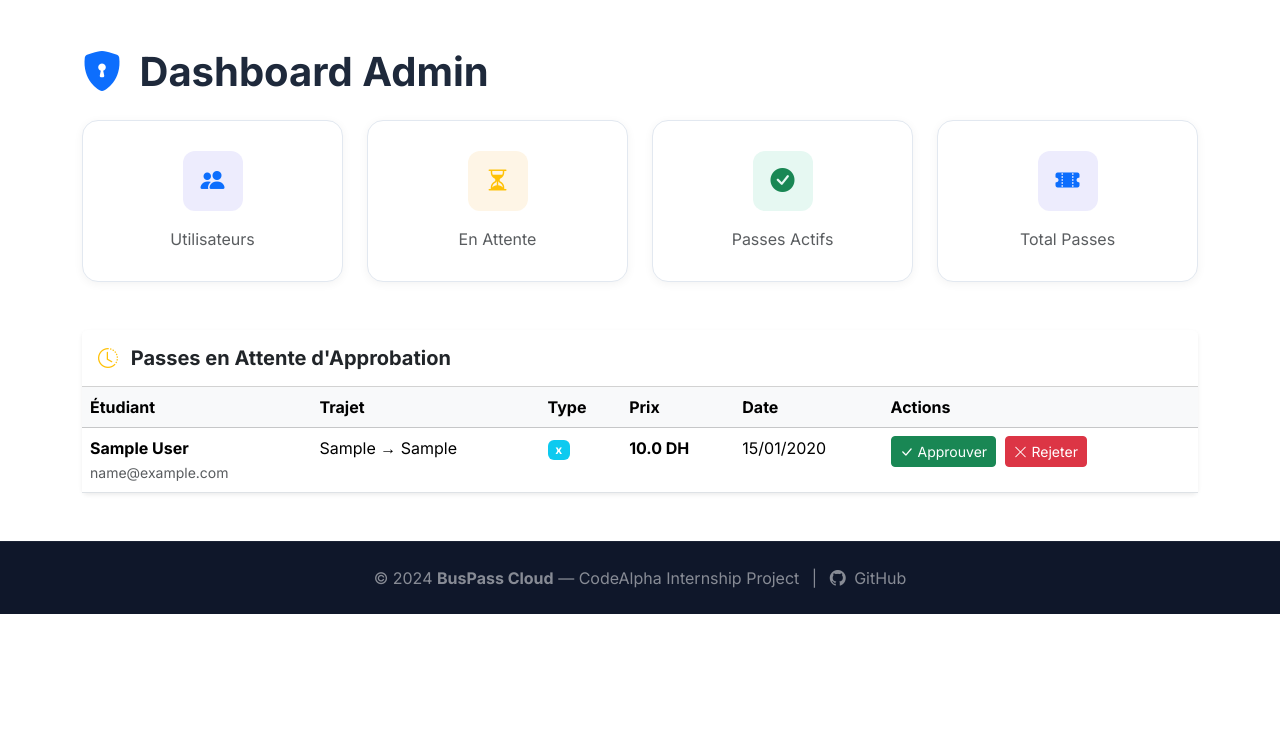
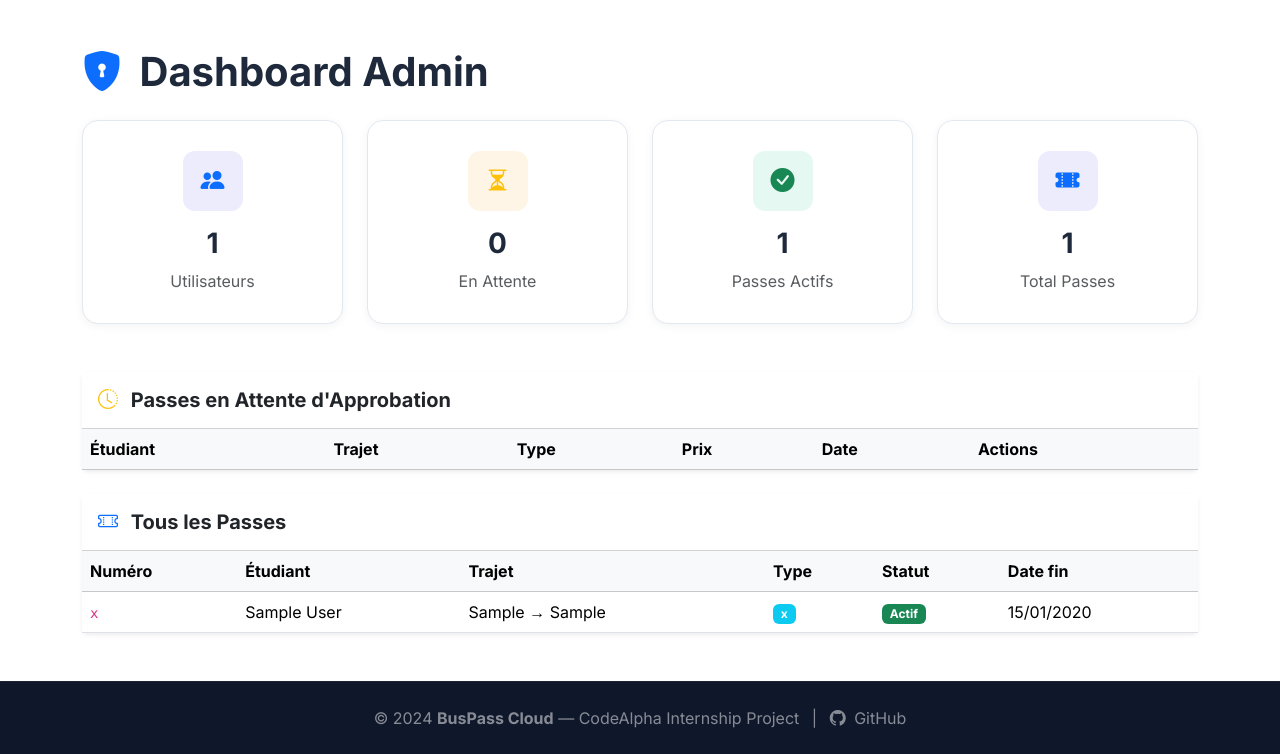
Before and after one commit to mabdesamad-gif/CodeAlpha_CloudBasedBusPassSystem, a Flask app: page /admin/dashboard in a window 1280 px wide. Shown: the part 74-828 px from the top of the page. Before the commit the page ends 688 px from the top, so only its background shows below. Run offline with Flask 3, Linux system fonts and the light colour scheme; a user stored in the database is signed in; tables that the repository leaves empty hold one stand-in row (values such as "Sample post"); lists and menus that the app fills with data are empty.

Commit message:
Fix admin dashboard

```diff
--- a/templates/admin_dashboard.html
+++ b/templates/admin_dashboard.html
@@ -15,7 +15,7 @@
         <div class="stat-icon bg-primary-soft mx-auto mb-3">
           <i class="bi bi-people-fill text-primary"></i>
         </div>
-        <h3 class="fw-bold">{{ total_users }}</h3>
+        <h3 class="fw-bold">{{ stats.total_users }}</h3>
         <p class="text-muted mb-0">Utilisateurs</p>
       </div>
     </div>
@@ -24,7 +24,7 @@
         <div class="stat-icon bg-warning-soft mx-auto mb-3">
           <i class="bi bi-hourglass-split text-warning"></i>
         </div>
-        <h3 class="fw-bold">{{ pending_passes }}</h3>
+        <h3 class="fw-bold">{{ stats.pending_passes }}</h3>
         <p class="text-muted mb-0">En Attente</p>
       </div>
     </div>
@@ -33,7 +33,7 @@
         <div class="stat-icon bg-success-soft mx-auto mb-3">
           <i class="bi bi-check-circle-fill text-success"></i>
         </div>
-        <h3 class="fw-bold">{{ active_passes }}</h3>
+        <h3 class="fw-bold">{{ stats.active_passes }}</h3>
         <p class="text-muted mb-0">Passes Actifs</p>
       </div>
     </div>
@@ -42,7 +42,7 @@
         <div class="stat-icon bg-primary-soft mx-auto mb-3">
           <i class="bi bi-ticket-perforated-fill text-primary"></i>
         </div>
-        <h3 class="fw-bold">{{ total_passes }}</h3>
+        <h3 class="fw-bold">{{ stats.total_passes }}</h3>
         <p class="text-muted mb-0">Total Passes</p>
       </div>
     </div>
@@ -71,6 +71,7 @@
           </thead>
           <tbody>
             {% for pass in passes %}
+            {% if pass.status == 'pending' %}
             <tr>
               <td>
                 <strong>{{ pass.owner.full_name }}</strong><br>
@@ -81,16 +82,19 @@
               <td><strong>{{ pass.price }} DH</strong></td>
               <td>{{ pass.created_at.strftime('%d/%m/%Y') }}</td>
               <td>
-                <a href="/admin/approve/{{ pass.id }}"
-                   class="btn btn-success btn-sm me-1">
-                  <i class="bi bi-check-lg"></i> Approuver
-                </a>
-                <a href="/admin/reject/{{ pass.id }}"
-                   class="btn btn-danger btn-sm">
-                  <i class="bi bi-x-lg"></i> Rejeter
-                </a>
+                <form action="{{ url_for('admin.approve_pass', pass_id=pass.id) }}" method="POST" style="display:inline">
+                  <button type="submit" class="btn btn-success btn-sm me-1">
+                    <i class="bi bi-check-lg"></i> Approuver
+                  </button>
+                </form>
+                <form action="{{ url_for('admin.reject_pass', pass_id=pass.id) }}" method="POST" style="display:inline">
+                  <button type="submit" class="btn btn-danger btn-sm">
+                    <i class="bi bi-x-lg"></i> Rejeter
+                  </button>
+                </form>
               </td>
             </tr>
+            {% endif %}
             {% else %}
             <tr>
               <td colspan="6" class="text-center py-4 text-muted">
@@ -104,5 +108,58 @@
       </div>
     </div>
   </div>
+
+  <!-- Tous les passes -->
+  <div class="card border-0 shadow-sm mt-4">
+    <div class="card-header bg-white py-3">
+      <h5 class="fw-bold mb-0">
+        <i class="bi bi-ticket-perforated text-primary me-2"></i>
+        Tous les Passes
+      </h5>
+    </div>
+    <div class="card-body p-0">
+      <div class="table-responsive">
+        <table class="table table-hover mb-0">
+          <thead class="table-light">
+            <tr>
+              <th>Numéro</th>
+              <th>Étudiant</th>
+              <th>Trajet</th>
+              <th>Type</th>
+              <th>Statut</th>
+              <th>Date fin</th>
+            </tr>
+          </thead>
+          <tbody>
+            {% for pass in passes %}
+            <tr>
+              <td><code>{{ pass.pass_number }}</code></td>
+              <td>{{ pass.owner.full_name }}</td>
+              <td>{{ pass.route_from }} → {{ pass.route_to }}</td>
+              <td><span class="badge bg-info">{{ pass.pass_type }}</span></td>
+              <td>
+                {% if pass.status == 'active' %}
+                  <span class="badge bg-success">Actif</span>
+                {% elif pass.status == 'pending' %}
+                  <span class="badge bg-warning text-dark">En attente</span>
+                {% elif pass.status == 'rejected' %}
+                  <span class="badge bg-danger">Refusé</span>
+                {% else %}
+                  <span class="badge bg-secondary">Expiré</span>
+                {% endif %}
+              </td>
+              <td>{{ pass.end_date.strftime('%d/%m/%Y') if pass.end_date else '—' }}</td>
+            </tr>
+            {% else %}
+            <tr>
+              <td colspan="6" class="text-center py-4 text-muted">Aucun pass</td>
+            </tr>
+            {% endfor %}
+          </tbody>
+        </table>
+      </div>
+    </div>
+  </div>
+
 </div>
 {% endblock %}
```
